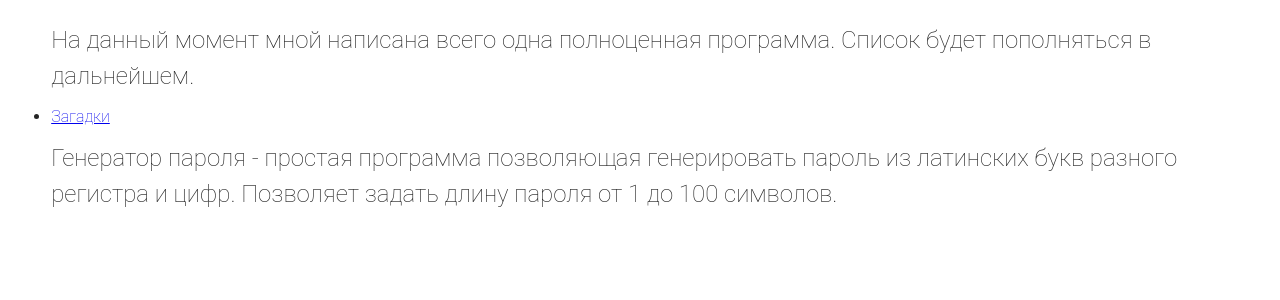
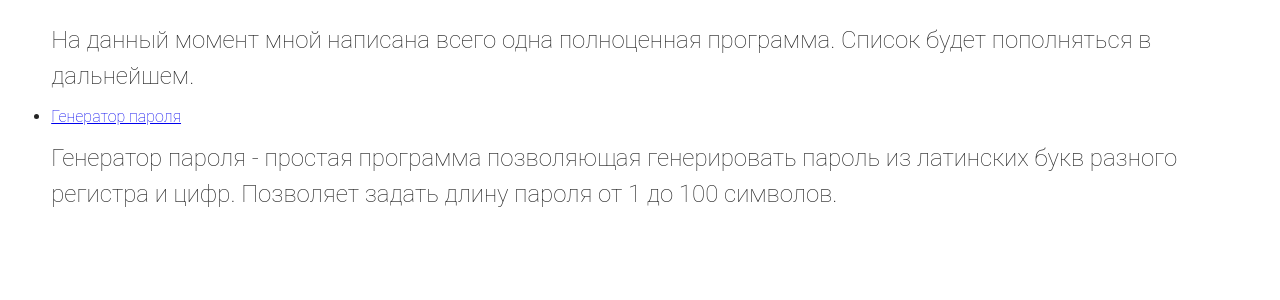
Before and after one commit to Jeff20201227/My-first-site, a PHP site: page /programs/programs.php in a window 1280 px wide. Shown: the part 244-544 px from the top of the page. Run offline with PHP 8.4, Linux system fonts and the light colour scheme.

Commit message:
changes name for program
Исправлена ошибка в названии программы.

```diff
--- a/programs/programs.php
+++ b/programs/programs.php
@@ -25,7 +25,7 @@
     <main>
             <p>На данный момент мной написана всего одна полноценная программа. Список будет пополняться в дальнейшем.</p>
             <ul>
-                <li><a href="/programs/bredogenerator.php">Загадки</a></li>
+                <li><a href="/programs/bredogenerator.php">Генератор пароля</a></li>
                 <p>Генератор пароля - простая программа позволяющая генерировать пароль из латинских букв разного регистра и цифр. Позволяет задать длину пароля от 1 до 100 символов.</p>
             </ul>
     </main>
```
